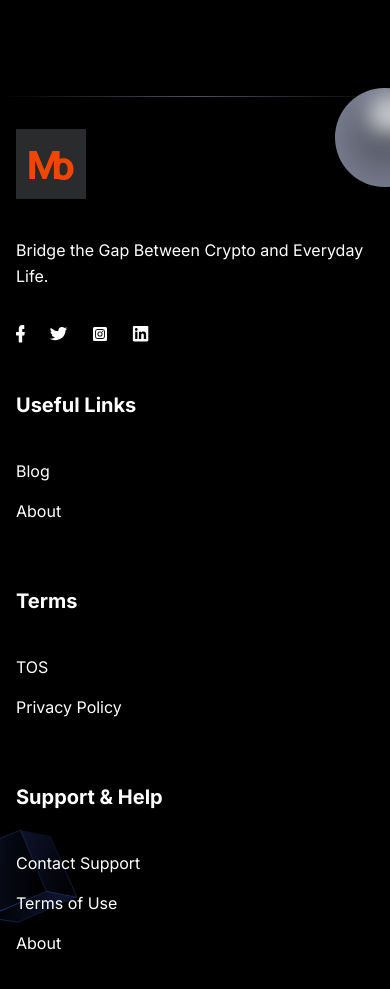
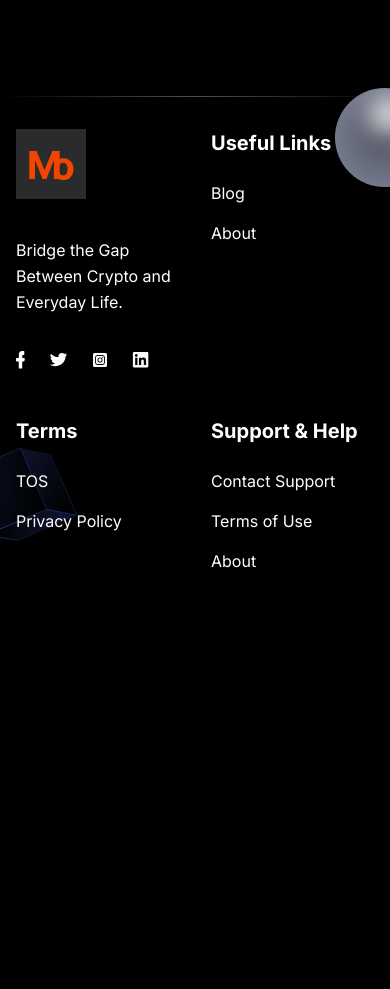
Before and after one commit to philix27/mobarter-landing, a Next.js app: page / in a window 390 px wide. Shown: the part 5880-6869 px from the top of the page. After the commit the page ends 6517 px from the top, so only its background shows below. Built offline with nearby package versions, Linux system fonts and the light colour scheme.

Commit message:
rearrange footer

```diff
--- a/app/layout.tsx
+++ b/app/layout.tsx
@@ -6,6 +6,7 @@ import ScrollToTop from "@/components/ScrollToTop";
 import { Inter } from "next/font/google";
 import "node_modules/react-modal-video/css/modal-video.css";
 import "../styles/index.css";
+import { Providers } from "./providers";
 
 const inter = Inter({ subsets: ["latin"] });
 
@@ -16,11 +17,12 @@ export default function RootLayout({
 }) {
   return (
     <html suppressHydrationWarning lang="en">
-      {/*
-        <head /> will contain the components returned by the nearest parent
-        head.js. Find out more at https://beta.nextjs.org/docs/api-reference/file-conventions/head
-      */}
-      <head />
+      {/* <head /> will contain the components returned by the nearest parent
+        head.js. Find out more at https://beta.nextjs.org/docs/api-reference/file-conventions/head */}
+
+      <head>
+        <link rel="icon" href="public/favicon.jpg" />
+      </head>
 
       <body className={`bg-[#FCFCFC] dark:bg-black ${inter.className}`}>
         <Providers>
@@ -33,5 +35,3 @@ export default function RootLayout({
     </html>
   );
 }
-
-import { Providers } from "./providers";
--- a/components/Footer/index.tsx
+++ b/components/Footer/index.tsx
@@ -15,8 +15,9 @@ export default function Footer() {
       >
         <div className="mb-8 h-px w-full bg-gradient-to-r from-transparent via-[#D2D8E183] to-transparent dark:via-[#959CB183]"></div>
         <div className="container">
-          <div className="-mx-4 flex flex-wrap">
-            <div className="w-full px-4 md:w-1/2 lg:w-4/12 xl:w-5/12">
+          <div className="-mx-4 grid md:grid-cols-4 grid-cols-2">
+
+            <div className="w-full px-4">
               <div className="mb-12 max-w-[360px] lg:mb-16">
                 <Link href="/" className="mb-8 inline-block">
                   <Image
@@ -88,9 +89,9 @@ export default function Footer() {
               </div>
             </div>
 
-            <div className="w-full px-4 sm:w-1/2 md:w-1/2 lg:w-2/12 xl:w-2/12">
+            <div className="w-full px-4 ">
               <div className="mb-12 lg:mb-16">
-                <h2 className="mb-10 text-xl font-bold text-black dark:text-white">
+                <h2 className="mb-6 text-xl font-bold text-black dark:text-white">
                   Useful Links
                 </h2>
                 <ul>
@@ -114,9 +115,9 @@ export default function Footer() {
               </div>
             </div>
 
-            <div className="w-full px-4 sm:w-1/2 md:w-1/2 lg:w-2/12 xl:w-2/12">
+            <div className="w-full px-4 ">
               <div className="mb-12 lg:mb-16">
-                <h2 className="mb-10 text-xl font-bold text-black dark:text-white">
+                <h2 className="mb-6 text-xl font-bold text-black dark:text-white">
                   Terms
                 </h2>
                 <ul>
@@ -140,9 +141,9 @@ export default function Footer() {
               </div>
             </div>
 
-            <div className="w-full px-4 md:w-1/2 lg:w-4/12 xl:w-3/12">
+            <div className="w-full px-4 ">
               <div className="mb-12 lg:mb-16">
-                <h2 className="mb-10 text-xl font-bold text-black dark:text-white">
+                <h2 className="mb-6 text-xl font-bold text-black dark:text-white">
                   Support & Help
                 </h2>
                 <ul>
```
Also changed, not shown: public/images/favicon.jpg (added), 1 other file (tests, documents, lock files or other folders).
